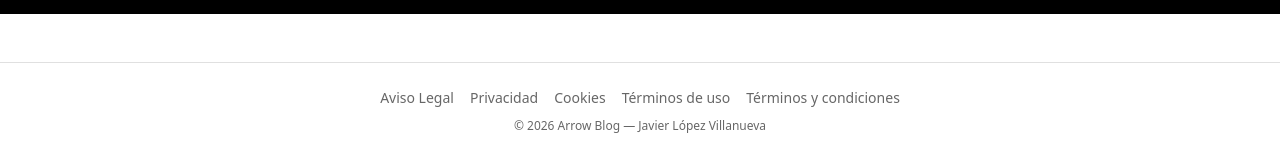
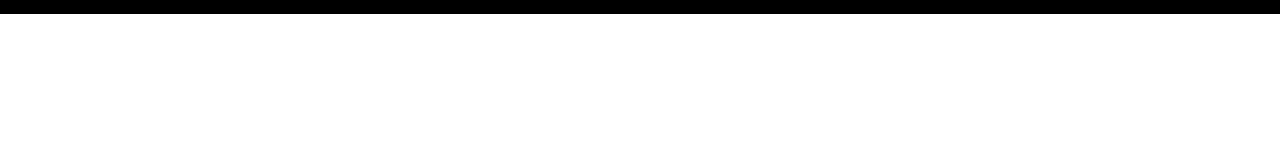
Before and after one commit to JaviLopezV/arrow-blog, a Next.js app: page /en/auth in a window 1280 px wide. Shown: the part 786-943 px from the top of the page. After the commit the page ends 800 px from the top, so only its background shows below. Built offline with nearby package versions, Linux system fonts and the light colour scheme.

Commit message:
context removed

```diff
--- a/app/[locale]/components/LayoutContext.tsx
+++ /dev/null
@@ -1,8 +0,0 @@
-"use client";
-import { createContext, useContext } from "react";
-
-export const LayoutContext = createContext<{ hasSidebar: boolean }>({
-  hasSidebar: false,
-});
-
-export const useLayout = () => useContext(LayoutContext);
--- a/app/[locale]/components/LegalFooter.tsx
+++ b/app/[locale]/components/LegalFooter.tsx
@@ -1,11 +1,13 @@
 import { Box, Stack, Typography } from "@mui/material";
 import { Link } from "@/i18n/navigation";
-import { useLayout } from "@/app/[locale]/components/LayoutContext";
 
-const drawerWidth = 260; // igual que tu sidebar
+const drawerWidth = 260;
 
-export default function LegalFooter() {
-  const { hasSidebar } = useLayout();
+export default function LegalFooter({
+  hasSidebar = false,
+}: {
+  hasSidebar?: boolean;
+}) {
   return (
     <Box
       component="footer"
@@ -18,7 +20,6 @@ export default function LegalFooter() {
         color: "text.secondary",
         backgroundColor: "background.paper",
 
-        // SOLO se desplaza si hay sidebar
         ml: hasSidebar ? { md: `${drawerWidth}px`, xs: 0 } : 0,
         width: hasSidebar
           ? { md: `calc(100% - ${drawerWidth}px)`, xs: "100%" }
--- a/app/[locale]/layout.tsx
+++ b/app/[locale]/layout.tsx
@@ -6,7 +6,6 @@ import "../globals.css";
 import { Providers } from "../providers";
 import ThemeRegistry from "../ThemeRegistry";
 import IntlProvider from "./IntlProvider";
-import LegalFooter from "./components/LegalFooter";
 import CookieBanner from "./components/CookieBanner";
 import RegisterSW from "./components/RegisterSW";
 
@@ -44,7 +43,6 @@ export default async function LocaleLayout({
           <RegisterSW />
           {children}
           <CookieBanner />
-          <LegalFooter />
         </IntlProvider>
       </ThemeRegistry>
     </Providers>
```
Also changed, not shown: app/[locale]/(bo)/layout.tsx (+4 -3 lines), app/[locale]/(fo)/layout.tsx (+4 -3 lines).
